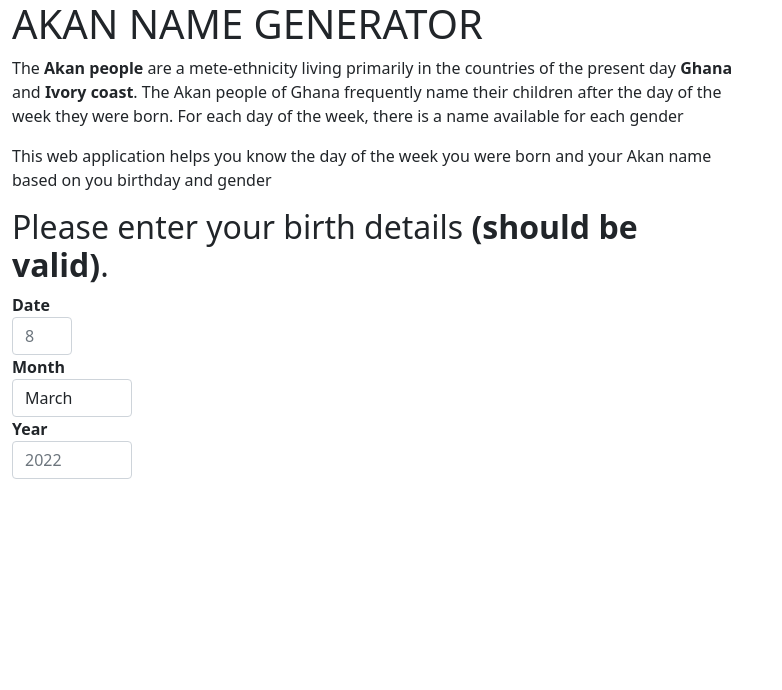
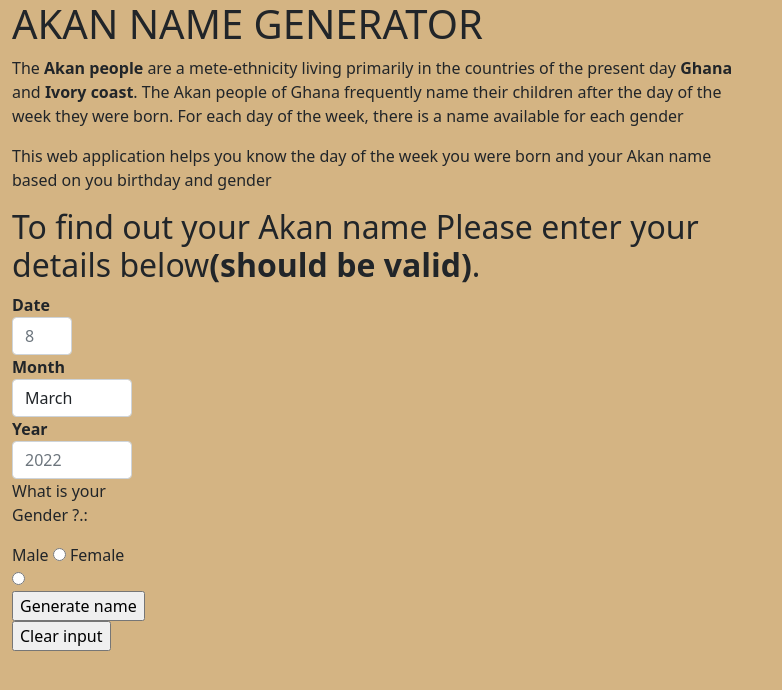
Before and after one commit to chegeian/Akan-names-based-on-DOB, a plain HTML site: page index.html in a window 1280 px wide. Shown: the whole page, without its empty margins (0-782 px from the left). Drawn offline with nearby package versions, Linux system fonts and the light colour scheme.

Commit message:
added a background color on styles.css

```diff
--- a/index.html
+++ b/index.html
@@ -25,7 +25,7 @@
 <div id="results">
     <!--responsible for displaying results -->
     <div id="error" class="response">
-        <h2>Please enter your birth details <strong>(should be valid)</strong>.</h2>
+        <h2>To find out your Akan name Please enter your details below<strong>(should be valid)</strong>.</h2>
       </div>
     <!--responsible for displaying error message -->
     <form>
@@ -57,5 +57,23 @@
               <label for="YY"><strong>Year</strong></label>
               <input type="number" class="form-control" id="YY" min="0000" max="2023" placeholder="2022">
             </div>
+            <label for="gender">
+              <p>What is your Gender ?.: </p>
+                Male
+              <input id="male-input" type="radio" name="gender" value="male" required>
+                 Female
+              <input id="female-input" type="radio" name="gender" value="female" required>
+
+
+            </label>
+            <input id="get-name" type="submit" name="" value="Generate name">
+          </form>
+          <form onsubmit="return clearInput()">
+            <input class="clear" type="submit" value="Clear input">
+          </form>
+
+
+        </div>
+      </div>
     </body>
 </html>
--- a/styles.css
+++ b/styles.css
@@ -0,0 +1,3 @@
+body {
+   background-color:#D4B483;
+}
```
